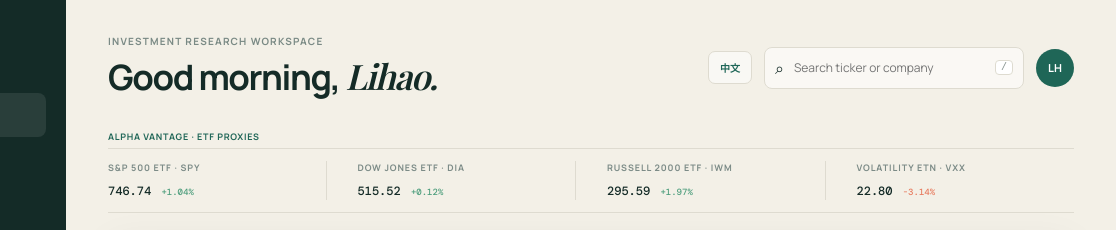
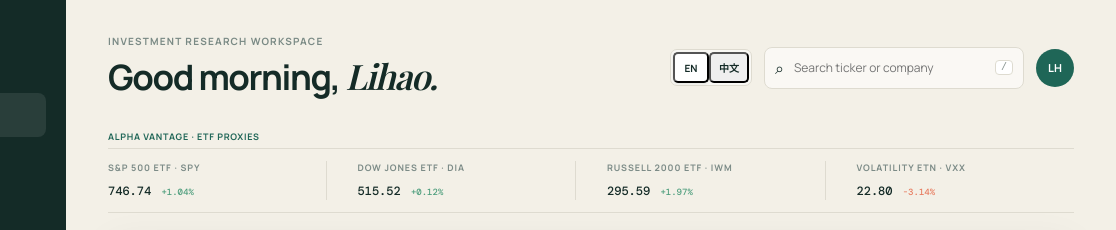
Before and after one commit to lilihao2014/northstar-stock-intelligence, a website: page index.html in a window 1280 px wide. Shown: the top 230 px of the page, 164-1280 px from the left. Drawn offline with nearby package versions, Linux system fonts and the light colour scheme; a web font is replaced by a local one.

Commit message:
Make language selection explicit

```diff
--- a/app.js
+++ b/app.js
@@ -397,8 +397,12 @@ function translateMeta(meta) {
 function applyLanguage() {
   document.documentElement.lang = currentLanguage === "zh" ? "zh-CN" : "en";
   document.title = currentLanguage === "zh" ? "Northstar | 股票分析" : "Northstar | Stock Intelligence";
-  $("#language-toggle").textContent = currentLanguage === "en" ? "中文" : "EN";
-  $("#language-toggle").setAttribute("aria-label", currentLanguage === "en" ? "切换到中文" : "Switch to English");
+  $("#language-selector").setAttribute("aria-label", currentLanguage === "zh" ? "语言" : "Language");
+  document.querySelectorAll("#language-selector button").forEach((button) => {
+    const active = button.dataset.language === currentLanguage;
+    button.classList.toggle("active", active);
+    button.setAttribute("aria-pressed", String(active));
+  });
   $("#add-watchlist").setAttribute("aria-label", currentLanguage === "zh" ? "将当前公司加入自选股" : "Add selected company to watchlist");
   document.querySelector(".main-nav").setAttribute("aria-label", currentLanguage === "zh" ? "主导航" : "Main navigation");
   $("#stock-search").placeholder = tr("Search ticker or company");
@@ -1096,8 +1100,10 @@ function selectCompany(ticker) {
 }
 
 function setupInteractions() {
-  $("#language-toggle").addEventListener("click", () => {
-    currentLanguage = currentLanguage === "en" ? "zh" : "en";
+  $("#language-selector").addEventListener("click", (event) => {
+    const button = event.target.closest("[data-language]");
+    if (!button || button.dataset.language === currentLanguage) return;
+    currentLanguage = button.dataset.language;
     localStorage.setItem("northstar-language", currentLanguage);
     applyLanguage();
   });
--- a/index.html
+++ b/index.html
@@ -64,7 +64,10 @@
             <h1>Good morning, <em>Lihao.</em></h1>
           </div>
           <div class="topbar-actions">
-            <button class="language-toggle" id="language-toggle" aria-label="Switch language">中文</button>
+            <div class="language-selector" id="language-selector" role="group" aria-label="Language">
+              <button data-language="en" aria-pressed="true">EN</button>
+              <button data-language="zh" aria-pressed="false">中文</button>
+            </div>
             <div class="search-control">
               <label class="search-box">
                 <span>⌕</span>
@@ -274,6 +277,6 @@
         </footer>
       </main>
     </div>
-    <script src="app.js?v=20260620"></script>
+    <script src="app.js?v=20260620-2"></script>
   </body>
 </html>
--- a/styles.css
+++ b/styles.css
@@ -293,20 +293,31 @@ h1 em {
   gap: 12px;
 }
 
-.language-toggle {
-  min-width: 44px;
-  padding: 8px 10px;
+.language-selector {
+  display: flex;
+  padding: 2px;
   border: 1px solid var(--line);
   border-radius: 7px;
   background: rgba(255, 255, 255, 0.55);
-  color: var(--green);
-  cursor: pointer;
+}
+
+.language-selector button {
+  min-width: 36px;
+  padding: 6px 8px;
+  border-radius: 5px;
+  color: var(--muted);
   font-size: 10px;
   font-weight: 700;
 }
 
-.language-toggle:hover {
+.language-selector button:hover {
+  color: var(--ink);
+}
+
+.language-selector button.active {
   background: white;
+  color: var(--ink);
+  box-shadow: 0 1px 3px rgba(26, 47, 42, 0.1);
 }
 
 .search-box {
```
